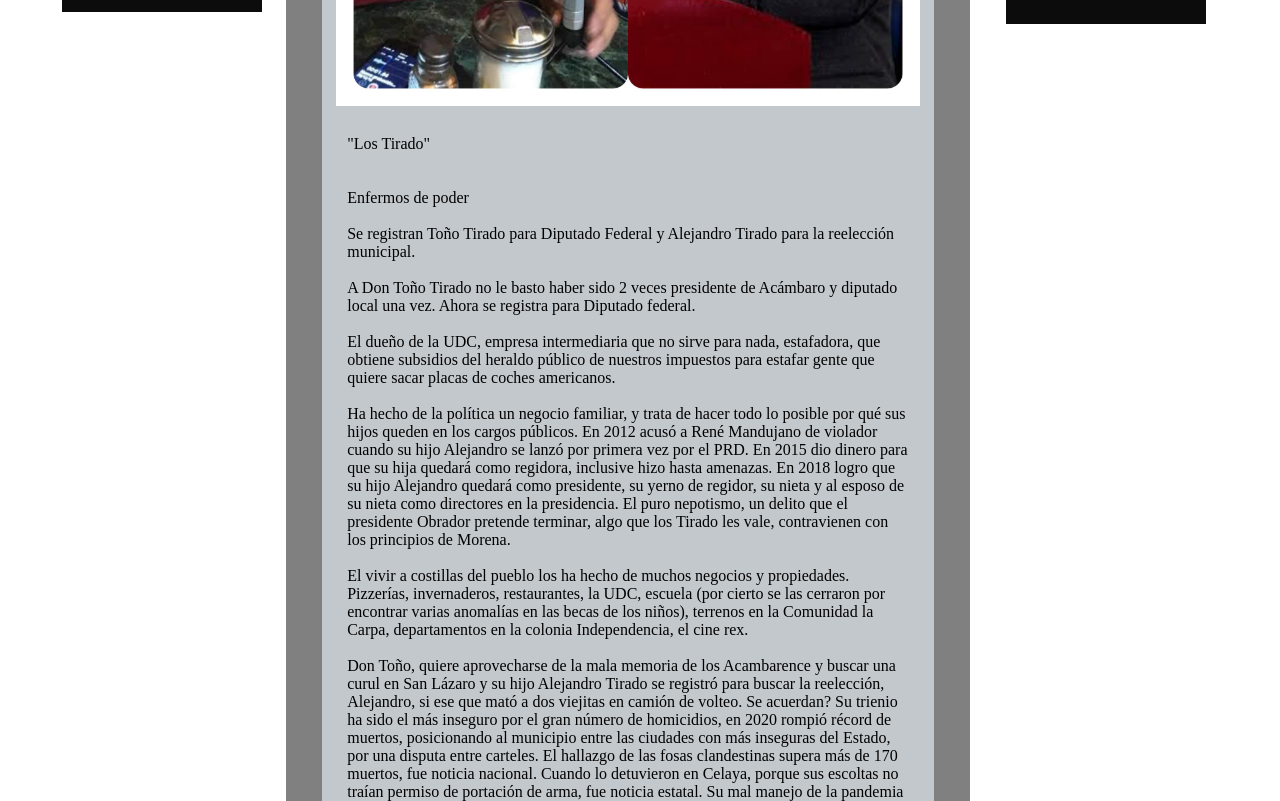
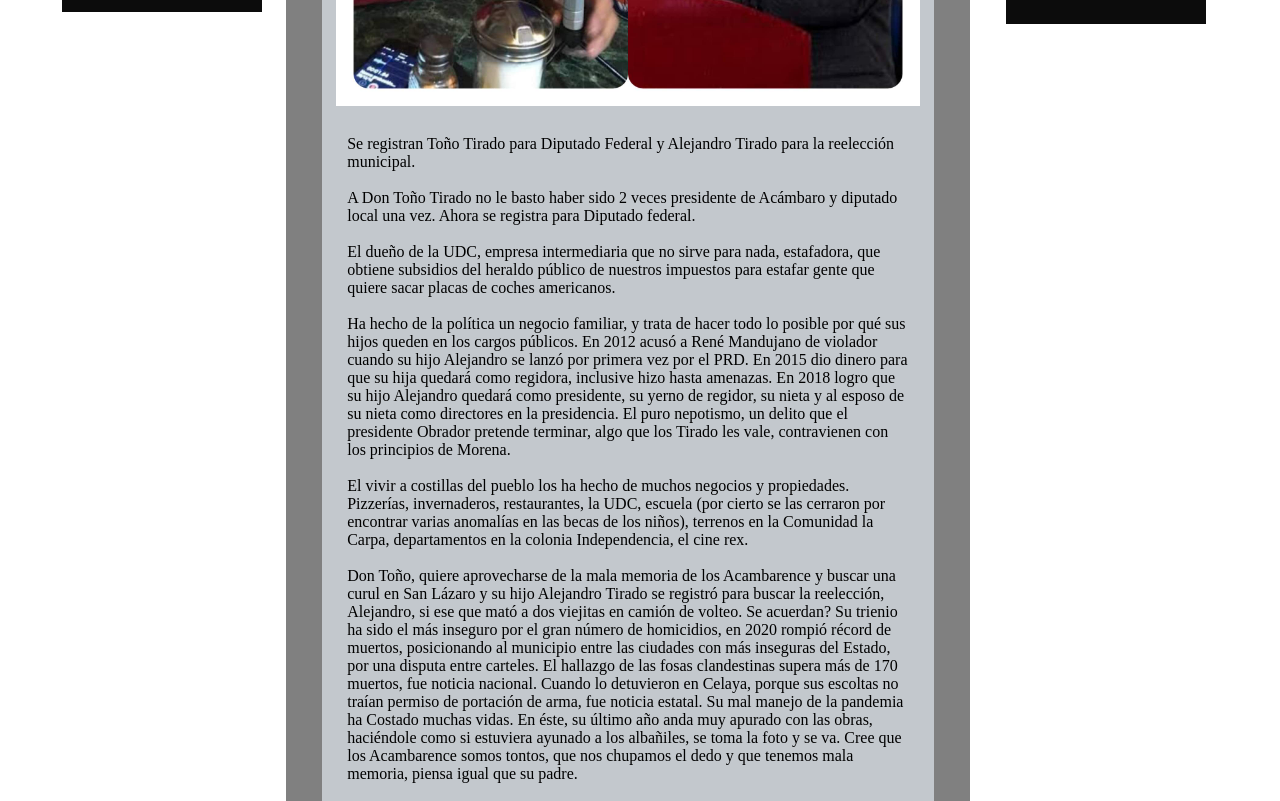
Before and after one commit to Albert-FFS/Acambaro-Opina-2021, a plain HTML site: page site/20210301.html in a window 1280 px wide. Shown: the part 1020-1821 px from the top of the page. Drawn offline with Linux system fonts and the light colour scheme.

Commit message:
Update 20210301.html

```diff
--- a/site/20210301.html
+++ b/site/20210301.html
@@ -47,8 +47,7 @@
                     <h2>"Los Tirado" Enfermos de poder.</h2>
                     <h3>01 de Marzo del 2021</h3>
                     <img src="../img/20210301.jpg">
-                    <p>"Los Tirado"<br><br><br>
-Enfermos de poder<br><br>
+                    <p>
 Se registran Toño Tirado para Diputado Federal y Alejandro Tirado para la reelección municipal. <br><br>
 A Don Toño Tirado no le basto haber sido 2 veces presidente de Acámbaro y diputado local una vez. Ahora se registra para Diputado federal. <br><br>
  El dueño de la UDC, empresa intermediaria que no sirve para nada, estafadora, que obtiene subsidios del heraldo público de nuestros impuestos para estafar gente que quiere sacar placas de coches americanos. <br><br>
```
